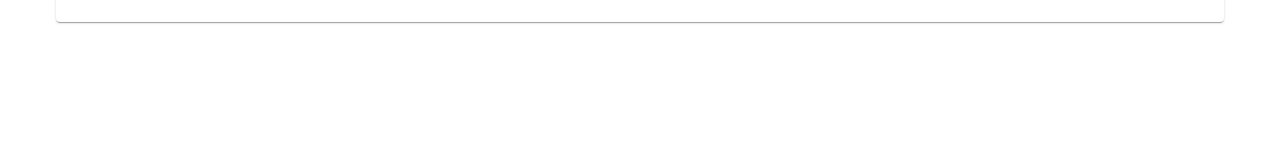
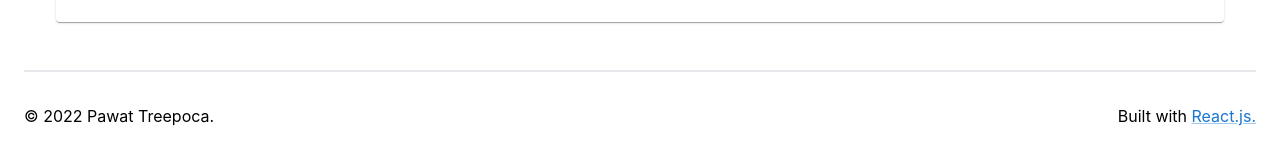
Before and after one commit to volkseya/volkseya.github.io, a React (Create React App) app: page /contact in a window 1280 px wide. Shown: the part 566-730 px from the top of the page. Built offline with nearby package versions, Linux system fonts and the light colour scheme; no server answers.

Commit message:
Implement Footer

```diff
--- a/src/App.tsx
+++ b/src/App.tsx
@@ -3,6 +3,7 @@ import "./App.css";
 import { Routes, Route } from "react-router-dom";
 import { Home, Contact, Navbar } from "./components";
 import Container from "@mui/material/Container";
+import Footer from "./components/Footer";
 
 function App() {
   return (
@@ -13,6 +14,7 @@ function App() {
           <Route path="/" element={<Home />} />
           <Route path="contact" element={<Contact />} />
         </Routes>
+      <Footer />
       </Container>
     </div>
   );
--- /dev/null
+++ b/src/components/Footer.tsx
@@ -0,0 +1,27 @@
+import { Box, Grid, Link } from "@mui/material";
+import React from "react";
+
+const Footer = () => {
+  return (
+    <Box className="border-t-2 mt-4 py-8">
+      <Grid
+        container
+        direction="row"
+        justifyContent="space-around"
+        alignItems="center"
+      >
+        <Grid item xs={6} className="text-left">
+          © 2022 Pawat Treepoca.
+        </Grid>
+        <Grid item xs={6} className="text-right">
+          Built with{" "}
+          <Link href="https://reactjs.org/" target="_blank" rel="noreferrer">
+            React.js.
+          </Link>
+        </Grid>
+      </Grid>
+    </Box>
+  );
+};
+
+export default Footer;
```
